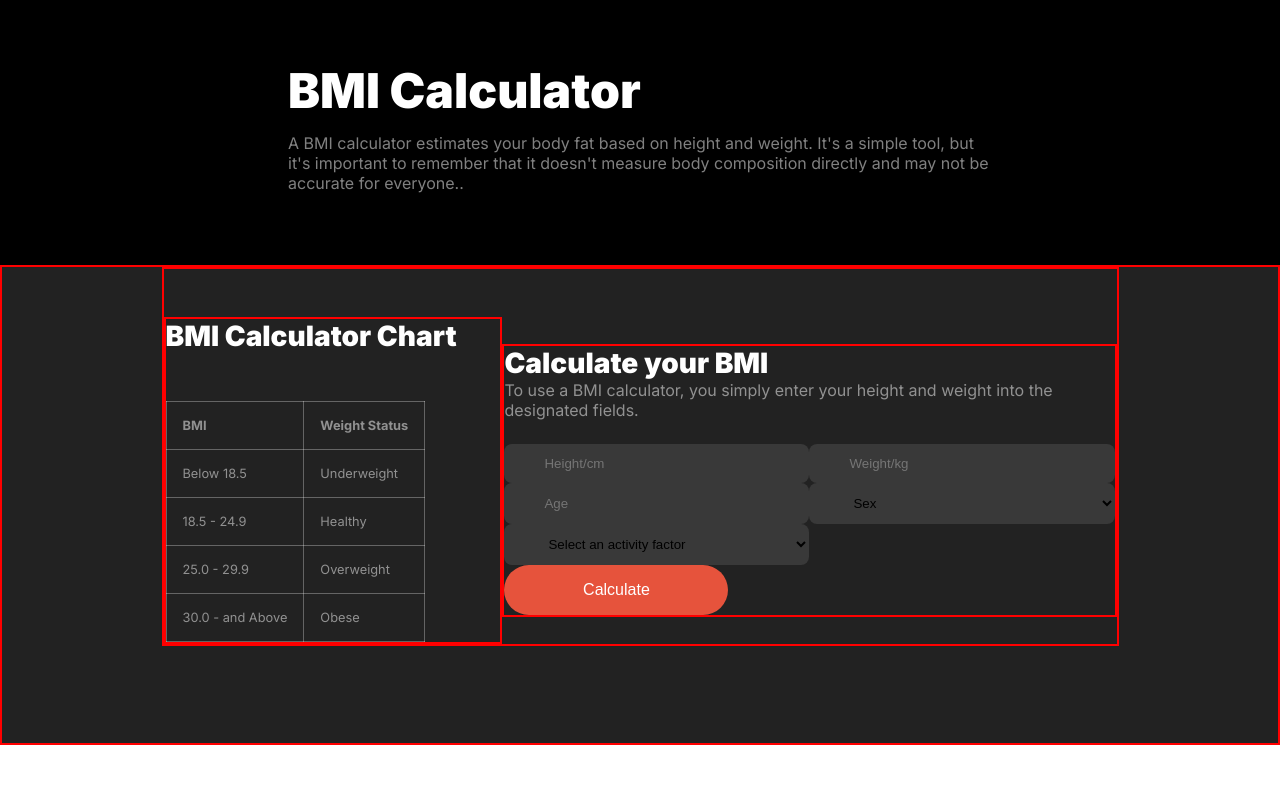
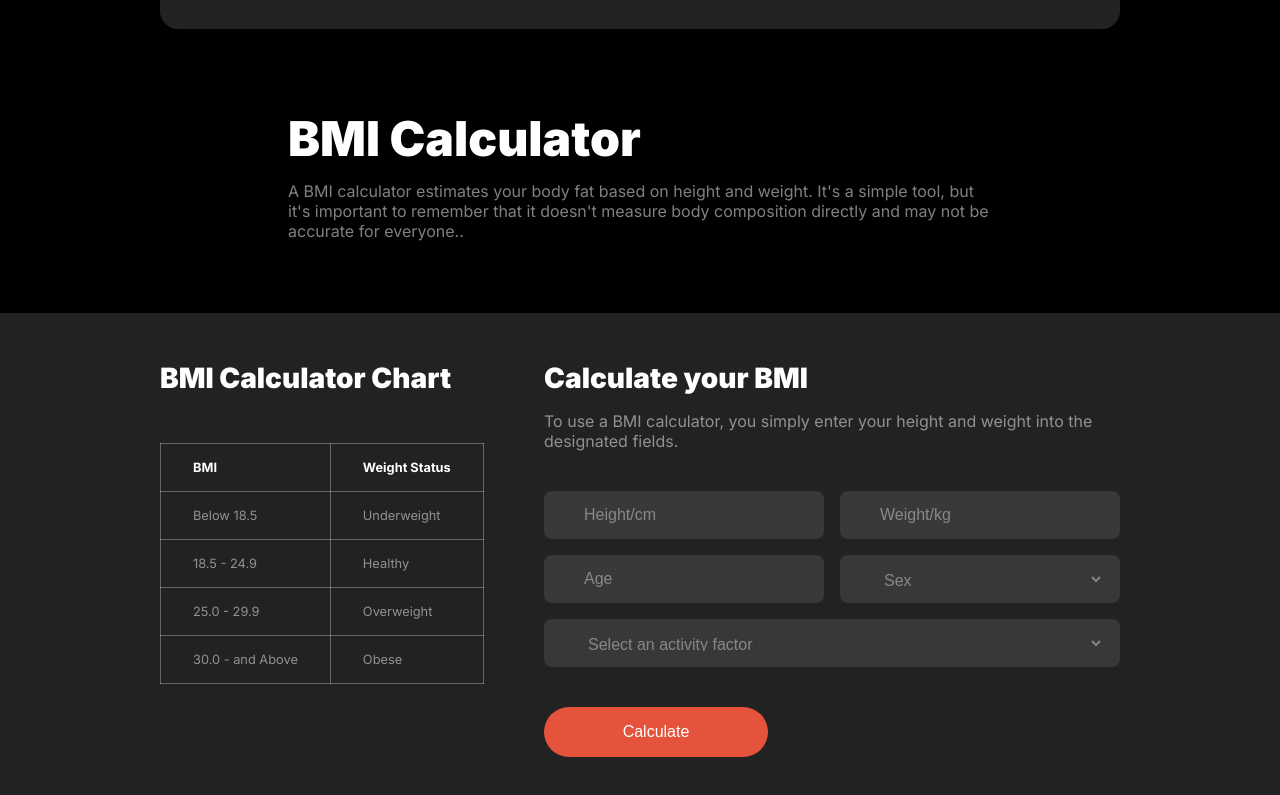
Before and after one commit to Rifatahr/B10A2-fit-your-body, a plain HTML site: page index.html in a window 1280 px wide. Shown: the part 1842-2637 px from the top of the page. Before the commit the page ends 2587 px from the top, so only its background shows below. Drawn offline with Linux system fonts and the light colour scheme; a web font is replaced by a local one.

Commit message:
calculator part full added

```diff
--- a/index.html
+++ b/index.html
@@ -169,19 +169,32 @@
                 <div class="calculate-bmi">
                 <h4>Calculate your BMI</h4>
                 <p class="primary-p">To use a BMI calculator, you simply enter your height and weight into the designated fields. </p>
-                <div class="input-field">
-                <input class="iput-w" type="text" name="" id="" placeholder="Height/cm">
-                <input class="iput-w" type="text" name="" id="" placeholder="Weight/kg">
-                <input class="iput-w" type="text" name="" id="" placeholder="Age">
-                <select class="iput-w" name="" id="">
-                    <option >Sex</option>
-                </select>
-                <select class="iput-w" name="" id="">
-                    <option class="factor-width">Select an activity factor</option>
-                </select>
+                <div class="form-field">
+                    <div class="height-cm">
+                        <input type="text" name="" id="" placeholder="Height/cm">
+                    </div>
+                    <div class="weight-kg">
+                        <input type="text" name="" id="" placeholder="Weight/kg">
+                    </div>
+                    <div class="age-field">
+                        <input type="text" name="" id="" placeholder="Age">
+                    </div>
+                    <div class="sex-field">
+                        <select name="" id="" >
+                        <option value="">Sex</option>
+                        <option value="">Male</option>
+                        <option value="">Female</option>
+                        </select>
+                    </div>
+                    <div class="factor-field">
+                        <select name="" id="">
+                            <option value="">Select an activity factor</option>
+                        </select>
+                    </div>
                 </div>
                 <button class="third-btn">Calculate</button>
                 </div>
+
             </div>
 
         </section>
--- a/styles/responsive.css
+++ b/styles/responsive.css
@@ -112,5 +112,24 @@
     .run-img img{
         object-fit: cover;
     }
+    .calculator-container{
+        width: 100%;
+        display: flex;
+        flex-direction: column;
+        align-items: center;
+        gap: 3rem;
+    }
+    .bmi-title{
+        width:80%;
+        padding-top: 2rem ;
+        padding-bottom: 1rem ;
+    }
+    .bmi-chart h4,.calculate-bmi h4{
+        font-size: 1rem;
+    }
+    .calculate-bmi{
+        width: 80%;
+        margin-bottom: 2rem;
+    }
 
 }
--- a/styles/style.css
+++ b/styles/style.css
@@ -41,6 +41,7 @@ body {
     background: rgb(230, 83, 60);
     font-size: 1rem;
     font-weight: 500;
+    margin: 1rem 0 2rem;
 }
 
 
@@ -299,25 +300,17 @@ main{
 }
 .calculator-bg{
     width: 100%;
-    height: 30rem;
-    border: 2px solid red;
     background-color: rgb(34, 34, 34);
 }
 .calculator-container{
     width: 75%;
-    border: 2px solid red;
     margin: 0 auto;
     padding-top:3rem ;
     display: flex;
-    justify-content: center;
-    align-items: center;
+    justify-content: space-between;
+    align-items: start;
 }
 
-.bmi-chart{
-    width: 40%;
-    border: 2px solid red;
-    /* margin-top: 3rem; */
-}
 .bmi-chart h4,.calculate-bmi h4{
     font-size: 1.75rem;
     font-weight: 900;
@@ -331,31 +324,73 @@ table{
 }
 table td,th{
     border:1px solid rgba(255, 255, 255, 0.3);
-    padding: 1rem;
+    padding: 1rem 2rem;
     text-align: start;
 }
+table th{
+    color: white;
+}
+table td{
+    font-size: 0.8rem;
+}
 .calculate-bmi{
-    border: 2px solid red;
+    width: 60%;
+    margin-bottom: 2rem;
+}
+.calculate-bmi h4{
+    margin-bottom: 1rem;
+}
+.calculate-bmi p{
+    margin-bottom: 1rem;
+}
+.form-field{
+    display: grid;
+    grid-template-columns: repeat(2, 1fr);
+    gap: 1rem;
+    margin-bottom: 1.5rem;
+}
 
+input{
+    width: 100%;
+    height: 3rem;
+    padding: 1rem 2.5rem;
+    border-radius: 0.5rem;
+    background: rgba(255, 255, 255, 0.1);
+    border: none;
+    color: rgba(255, 255, 255,0.4);
+    font-size: 1rem;
+    font-weight: 400;
 }
-.input-field{
-    display: grid;
-    grid-template-columns: repeat(2, 1fr) ;
+input::placeholder{
+    color: rgba(255, 255, 255, 0.4);
+    font-size: 16px;
+    font-weight: 400;
+}
+select{
+    width: 100%;
+    height: 3rem;
+    padding: 1rem 2.5rem;
+    border-radius: 0.5rem;
+    background: rgba(255, 255, 255, 0.1);
+    border: none;
+    color: rgba(255, 255, 255,0.4);
+    font-size: 1rem;
+    font-weight: 400;
+    border-right: 1rem solid transparent;
+}
 
+option{
+    color: white;
+    background-color: black;
 }
-.factor-width{
+.factor-field{
+    grid-column-start: 1;
+    grid-column-end: 3;
+}
+.factor-field select{
     width: 100%;
 }
 
 
-.iput-w{
-    padding: 0.75rem 2.5rem ;
-    border-radius: 0.5rem;
-    background: rgba(255, 255, 255, 0.1);
-    border: none;
-}
-select> option{
-    color: rgba(255, 255, 255, 0.6);
-}
 
 /* BMI Calculator style End */
```
Lines whose indentation alone changed are shown as unchanged.
